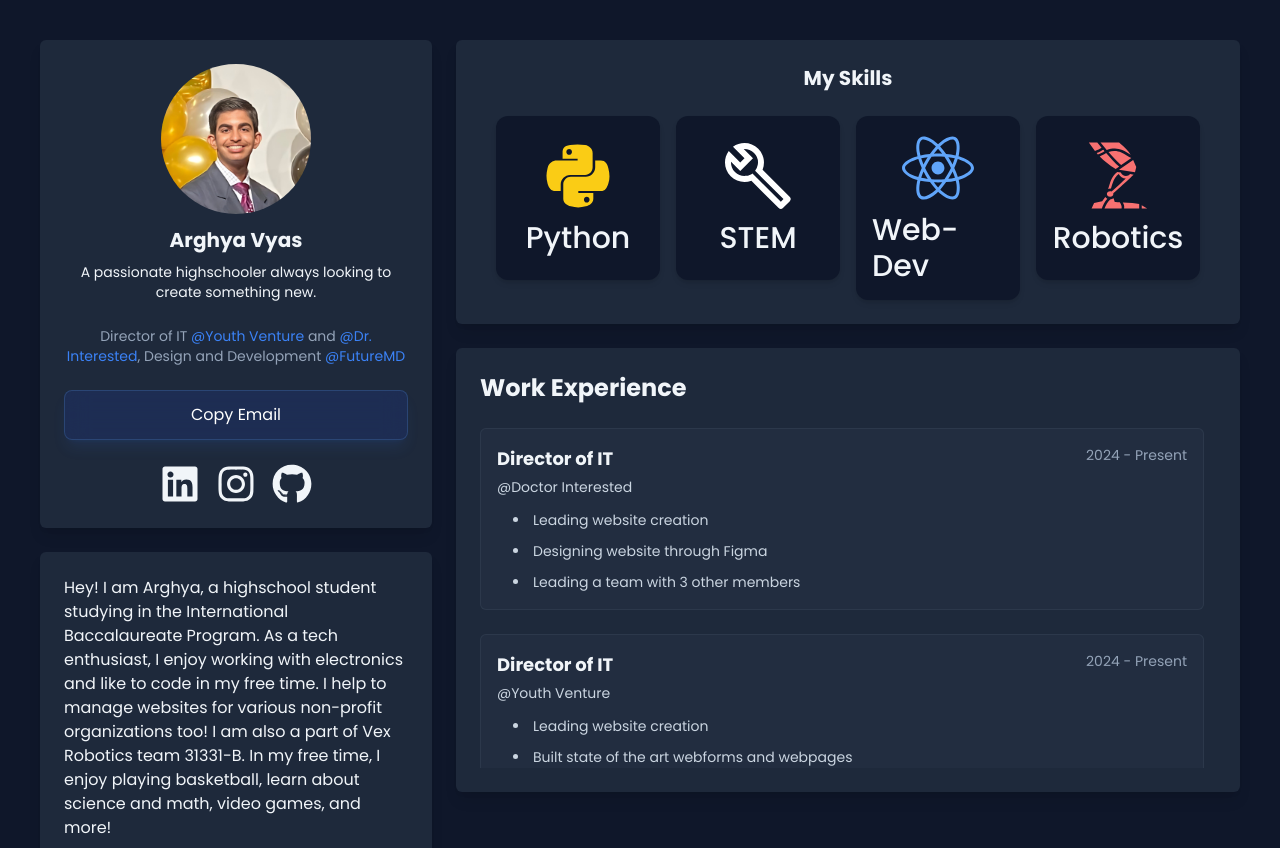
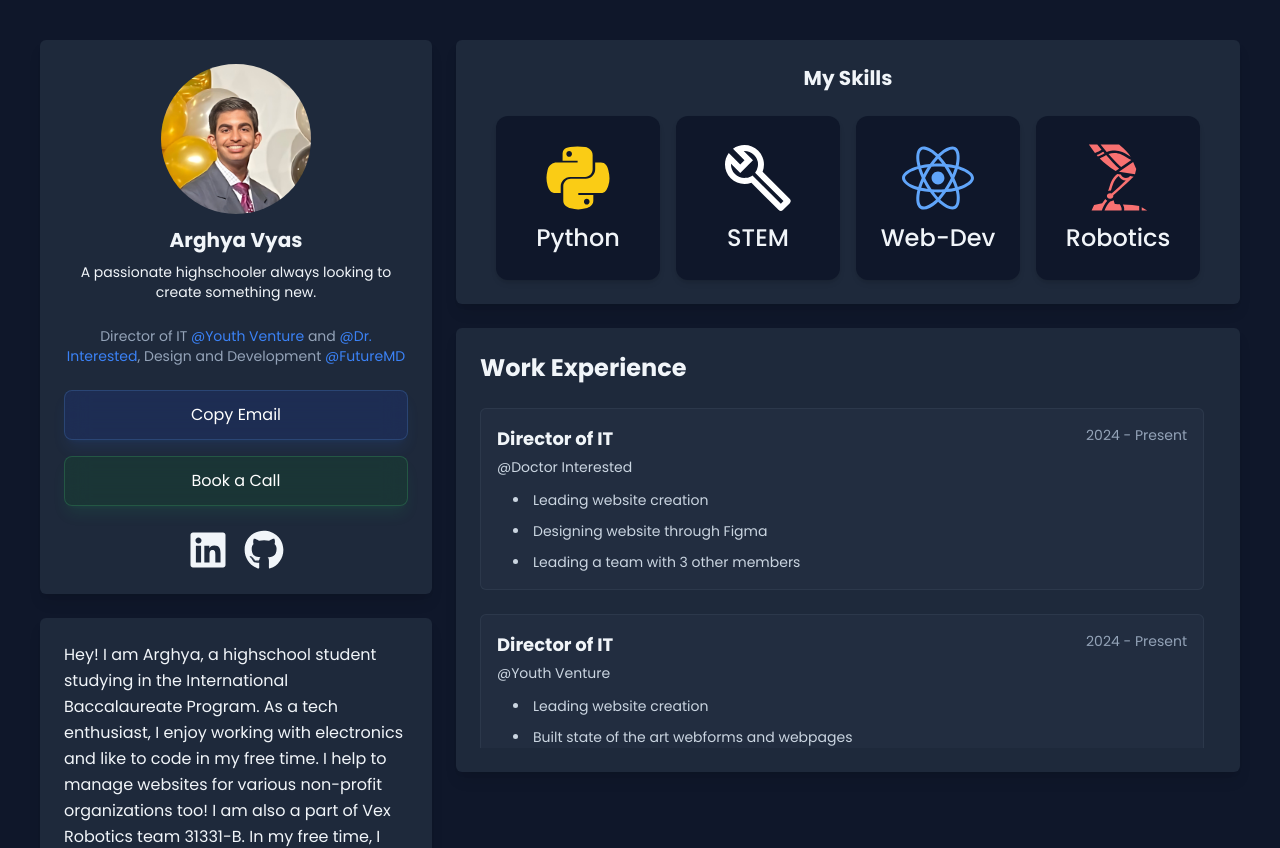
Before and after one commit to arghya-v/arghya-v, a Next.js app: page / in a window 1280 px wide. Shown: the top 848 px of the page. Built offline with nearby package versions, Linux system fonts and the light colour scheme.

Commit message:
new meeting button

```diff
--- a/components/card.tsx
+++ b/components/card.tsx
@@ -1,18 +1,27 @@
-import Image from 'next/image';
-import { useState, useEffect } from 'react';
-import { Poppins } from 'next/font/google';
-import dynamic from 'next/dynamic';
+import Image from "next/image";
+import { useState, useEffect } from "react";
+import { Poppins } from "next/font/google";
+import dynamic from "next/dynamic";
 
 // Load the Poppins font
 const poppins = Poppins({
-  subsets: ['latin'],
-  weight: ['400', '500', '700'],
+  subsets: ["latin"],
+  weight: ["400", "500", "700"],
 });
 
 // Dynamically import icons to avoid SSR issues
-const FaLinkedin = dynamic(() => import('react-icons/fa').then((mod) => mod.FaLinkedin), { ssr: false });
-const FaInstagram = dynamic(() => import('react-icons/fa').then((mod) => mod.FaInstagram), { ssr: false });
-const FaGithub = dynamic(() => import('react-icons/fa').then((mod) => mod.FaGithub), { ssr: false });
+const FaLinkedin = dynamic(
+  () => import("react-icons/fa").then((mod) => mod.FaLinkedin),
+  { ssr: false }
+);
+const FaInstagram = dynamic(
+  () => import("react-icons/fa").then((mod) => mod.FaInstagram),
+  { ssr: false }
+);
+const FaGithub = dynamic(
+  () => import("react-icons/fa").then((mod) => mod.FaGithub),
+  { ssr: false }
+);
 
 // Copy Email System
 export const ProfileCard = () => {
@@ -25,17 +34,18 @@ export const ProfileCard = () => {
 
   const handleCopyEmail = async () => {
     try {
-      await navigator.clipboard.writeText('arghyavyas775@gmail.com');
+      await navigator.clipboard.writeText("arghyavyas775@gmail.com");
       setIsCopied(true);
       setTimeout(() => setIsCopied(false), 2000);
     } catch (err) {
-      console.error('Failed to copy email: ', err);
+      console.error("Failed to copy email: ", err);
     }
   };
 
   return (
     <div
-  className={`max-w-md rounded overflow-hidden shadow-lg bg-slate-800 p-6 rounded-md transition-all duration-300 hover:shadow-2xl hover:shadow-blue-500/30 ${poppins.className}`}>
+      className={`max-w-md rounded overflow-hidden shadow-lg bg-slate-800 p-6 rounded-md transition-all duration-300 hover:shadow-2xl hover:shadow-blue-500/30 ${poppins.className}`}
+    >
       {/* Profile Picture */}
       <div className="flex justify-center">
         <Image
@@ -54,10 +64,9 @@ export const ProfileCard = () => {
           A passionate highschooler always looking to create something new.
         </p>
         <p className="text-sm text-slate-400 mt-6">
-          Director of IT{' '}
-          <span className="text-blue-500">@Youth Venture</span> and{' '}
-          <span className="text-blue-500">@Dr. Interested</span>, Design and Development{' '}
-          <span className="text-blue-500">@FutureMD</span>
+          Director of IT <span className="text-blue-500">@Youth Venture</span>{" "}
+          and <span className="text-blue-500">@Dr. Interested</span>, Design and
+          Development <span className="text-blue-500">@FutureMD</span>
         </p>
       </div>
 
@@ -72,10 +81,23 @@ export const ProfileCard = () => {
             focus:outline-none focus:ring-2 focus:ring-blue-400/40 focus:ring-offset-2
             disabled:opacity-50 disabled:cursor-not-allowed"
         >
-          {isCopied ? 'Copied!' : 'Copy Email'}
+          {isCopied ? "Copied!" : "Copy Email"}
         </button>
       </div>
-
+      <div className="mt-4">
+        <a
+          href="https://cal.com/arghya-v"
+          target="_blank"
+          rel="noopener noreferrer"
+          className="w-full block text-center px-6 py-3 rounded-lg text-white
+      bg-green-900/30 backdrop-blur-md border border-green-400/20
+      shadow-lg shadow-green-500/10 transition-all duration-300
+      hover:bg-green-900/50 hover:shadow-green-500/20
+      focus:outline-none focus:ring-2 focus:ring-green-400/40 focus:ring-offset-2"
+        >
+          Book a Call
+        </a>
+      </div>
       {/* Social Media Buttons */}
       {isMounted && (
         <div className="mt-6 flex justify-center space-x-4">
@@ -86,14 +108,6 @@ export const ProfileCard = () => {
             className="text-slate-100 hover:text-blue-500 transition-all duration-200"
           >
             <FaLinkedin className="w-10 h-10" />
-          </a>
-          <a
-            href="https://www.instagram.com/arghyavarfet/"
-            target="_blank"
-            rel="noopener noreferrer"
-            className="text-slate-100 hover:text-pink-500 transition-all duration-200"
-          >
-            <FaInstagram className="w-10 h-10" />
           </a>
           <a
             href="https://github.com/arghya-v"
--- a/components/paragraph.tsx
+++ b/components/paragraph.tsx
@@ -7,8 +7,11 @@ const poppins = Poppins({
 
 export const AboutParagraph = () => {
   return (
-    <div className={`max-w-md rounded overflow-hidden shadow-lg bg-slate-800 p-6 rounded-md transition-all duration-300 hover:shadow-2xl hover:shadow-blue-500/30 ${poppins.className}`}>
-      <p className="text-md text-slate-100">
+    <div
+      className={`w-full h-full rounded-md overflow-hidden shadow-lg bg-slate-800 p-6
+        transition-all duration-300 hover:shadow-2xl hover:shadow-blue-500/30 ${poppins.className}`}
+    >
+      <p className="text-md text-slate-100 leading-relaxed">
         Hey! I am Arghya, a highschool student studying in the International Baccalaureate Program. As a tech enthusiast, I enjoy working with electronics and like to code in my free time. I help to manage websites for various non-profit organizations too! I am also a part of Vex Robotics team 31331-B. In my free time, I enjoy playing basketball, learn about science and math, video games, and more!
       </p>
     </div>
--- a/components/skills.tsx
+++ b/components/skills.tsx
@@ -1,11 +1,11 @@
-import { FaPython, FaReact } from 'react-icons/fa';
-import { MdOutlineBuild } from 'react-icons/md';
-import { Poppins } from 'next/font/google';
+import { FaPython, FaReact } from "react-icons/fa";
+import { MdOutlineBuild } from "react-icons/md";
+import { Poppins } from "next/font/google";
 import { GiRobotLeg } from "react-icons/gi";
 
 const poppins = Poppins({
-  subsets: ['latin'],
-  weight: ['400', '500', '700'],
+  subsets: ["latin"],
+  weight: ["400", "500", "700"],
 });
 
 export const SkillsComponent = () => {
@@ -19,19 +19,27 @@ export const SkillsComponent = () => {
       <div className="grid grid-cols-2 md:grid-cols-4 gap-4 w-full">
         {[
           {
-            icon: <FaPython className="text-yellow-400 text-6xl md:text-7xl mb-2" />,
+            icon: (
+              <FaPython className="text-yellow-400 text-6xl md:text-7xl mb-2" />
+            ),
             label: "Python",
           },
           {
-            icon: <MdOutlineBuild className="text-white text-6xl md:text-7xl mb-2" />,
+            icon: (
+              <MdOutlineBuild className="text-white text-6xl md:text-7xl mb-2" />
+            ),
             label: "STEM",
           },
           {
-            icon: <FaReact className="text-blue-400 text-6xl md:text-7xl mb-2" />,
+            icon: (
+              <FaReact className="text-blue-400 text-6xl md:text-7xl mb-2" />
+            ),
             label: "Web-Dev",
           },
           {
-            icon: <GiRobotLeg className="text-red-400 text-6xl md:text-7xl mb-2" />,
+            icon: (
+              <GiRobotLeg className="text-red-400 text-6xl md:text-7xl mb-2" />
+            ),
             label: "Robotics",
           },
         ].map(({ icon, label }, index) => (
@@ -40,7 +48,9 @@ export const SkillsComponent = () => {
             className="flex flex-col items-center justify-center bg-slate-900 rounded-xl p-3 md:p-4 shadow-md aspect-square"
           >
             {icon}
-            <p className="text-2xl md:text-3xl font-medium">{label}</p>
+            <p className="text-xl md:text-2xl font-medium whitespace-nowrap text-center">
+              {label}
+            </p>
           </div>
         ))}
       </div>
--- a/components/work.tsx
+++ b/components/work.tsx
@@ -11,7 +11,7 @@ interface WorkExperienceType {
   duration: string;
   achievements: string[];
 }
-// Using an array system to load each individual work experience
+
 export const WorkExperience = () => {
   const workExperiences: WorkExperienceType[] = [
     {
@@ -21,8 +21,8 @@ export const WorkExperience = () => {
       achievements: [
         "Leading website creation",
         "Designing website through Figma",
-          "Leading a team with 3 other members"
-        ]
+        "Leading a team with 3 other members",
+      ],
     },
     {
       role: "Director of IT",
@@ -31,8 +31,8 @@ export const WorkExperience = () => {
       achievements: [
         "Leading website creation",
         "Built state of the art webforms and webpages",
-          "Contributed to advertisement of events"
-        ]
+        "Contributed to advertisement of events",
+      ],
     },
     {
       role: "Front end Developer and Designer",
@@ -41,8 +41,8 @@ export const WorkExperience = () => {
       achievements: [
         "Developed the sponsorship proposal, a key document which helps the company find sponsors",
         "Implemented new pages and new mechanics into the website (ex. newsletter and event sign up form)",
-          "Optimized web performance and debugged 5+ website issues"
-        ]
+        "Optimized web performance and debugged 5+ website issues",
+      ],
     },
     {
       role: "Member and Programming Lead",
@@ -51,8 +51,8 @@ export const WorkExperience = () => {
       achievements: [
         "Designed robot through CAD (Computer Aided Design)",
         "Leading autonomous for the team by debugging PID drive system",
-          "Built and repaired subsystems (ex. mobile goal clamp, intake, etc.)"
-        ]
+        "Built and repaired subsystems (ex. mobile goal clamp, intake, etc.)",
+      ],
     },
     {
       role: "Pit-Crew Reserve",
@@ -61,16 +61,21 @@ export const WorkExperience = () => {
       achievements: [
         "Contributed in Physical Construction",
         "Contributed in 6070 events such as '2023 Grand Prix'",
-          "Gained teamwork experience and learned a lot about robotics"
-        ]
-      }
+        "Gained teamwork experience and learned a lot about robotics",
+      ],
+    },
   ];
 
   return (
-    <div className={`w-full max-w-5xl mx-auto rounded-md shadow-lg bg-slate-800 p-6
-      transition-all duration-300 hover:shadow-2xl hover:shadow-blue-500/30 ${poppins.className}`}>
+    <div
+      className={`w-full h-full rounded-md shadow-lg bg-slate-800 p-6
+        transition-all duration-300 hover:shadow-2xl hover:shadow-blue-500/30 ${poppins.className}`}
+    >
       <h2 className="text-2xl font-bold text-slate-100 mb-6">Work Experience</h2>
-      <div className="h-[70vh] min-h-[200px] max-h-[340px] overflow-y-auto pr-3 scrollbar-thin scrollbar-thumb-slate-500 scrollbar-track-slate-700 hover:scrollbar-thumb-slate-400 scrollbar-thumb-rounded-md">
+      <div className="h-[70vh] min-h-[200px] max-h-[340px] overflow-y-auto pr-3
+        scrollbar-thin scrollbar-thumb-slate-500 scrollbar-track-slate-700
+        hover:scrollbar-thumb-slate-400 scrollbar-thumb-rounded-md"
+      >
         <div className="space-y-6">
           {workExperiences.map((exp, index) => (
             <div
@@ -82,7 +87,9 @@ export const WorkExperience = () => {
                   <h3 className="font-semibold text-lg text-slate-100">{exp.role}</h3>
                   <p className="text-slate-300 text-sm mt-1">@{exp.company}</p>
                 </div>
-                <span className="text-slate-400 text-sm whitespace-nowrap pl-2">{exp.duration}</span>
+                <span className="text-slate-400 text-sm whitespace-nowrap pl-2">
+                  {exp.duration}
+                </span>
               </div>
               <ul className="list-disc list-inside space-y-2 ml-4 mt-3">
                 {exp.achievements.map((achievement, idx) => (
--- a/package.json
+++ b/package.json
@@ -9,7 +9,7 @@
     "lint": "next lint"
   },
   "dependencies": {
-    "next": "15.1.6",
+    "next": "^15.4.4",
     "react": "^19.0.0",
     "react-dom": "^19.0.0",
     "react-icons": "^5.4.0"
--- a/pages/index.tsx
+++ b/pages/index.tsx
@@ -5,17 +5,21 @@ import { WorkExperience } from '../components/work';
 
 export default function Home() {
   return (
-    <div className="flex flex-col md:flex-row justify-start items-start min-h-screen bg-slate-900 pt-10 px-10 md:space-x-6">
+    <div className="flex flex-col md:flex-row justify-start items-stretch min-h-screen bg-slate-900 pt-10 px-10 md:space-x-6">
       {/* Left Column - Profile & About */}
-      <div className="flex flex-col space-y-6 md:mt-0 md:w-1/3">
+      <div className="flex flex-col space-y-6 md:mt-0 md:w-1/3 h-full">
         <ProfileCard />
-        <AboutParagraph />
+        <div className="flex-1 flex">
+          <AboutParagraph />
+        </div>
       </div>
 
       {/* Right Column - Skills & Work Experience */}
-      <div className="mt-6 md:mt-0 md:w-2/3 flex flex-col space-y-6">
+      <div className="mt-6 md:mt-0 md:w-2/3 flex flex-col space-y-6 h-full">
         <SkillsComponent />
-        <WorkExperience />
+        <div className="flex-1 flex">
+          <WorkExperience />
+        </div>
       </div>
     </div>
   );
```
Also changed, not shown: 1 other file (tests, documents, lock files or other folders). Lines whose indentation alone changed are shown as unchanged.
